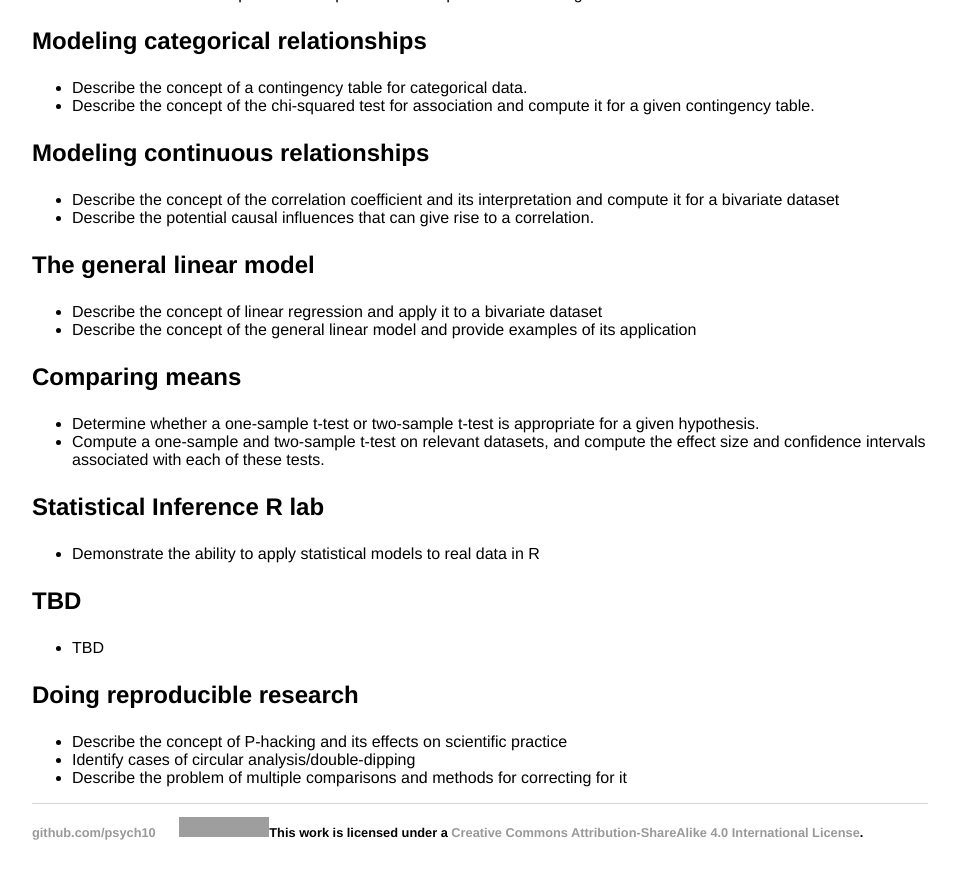
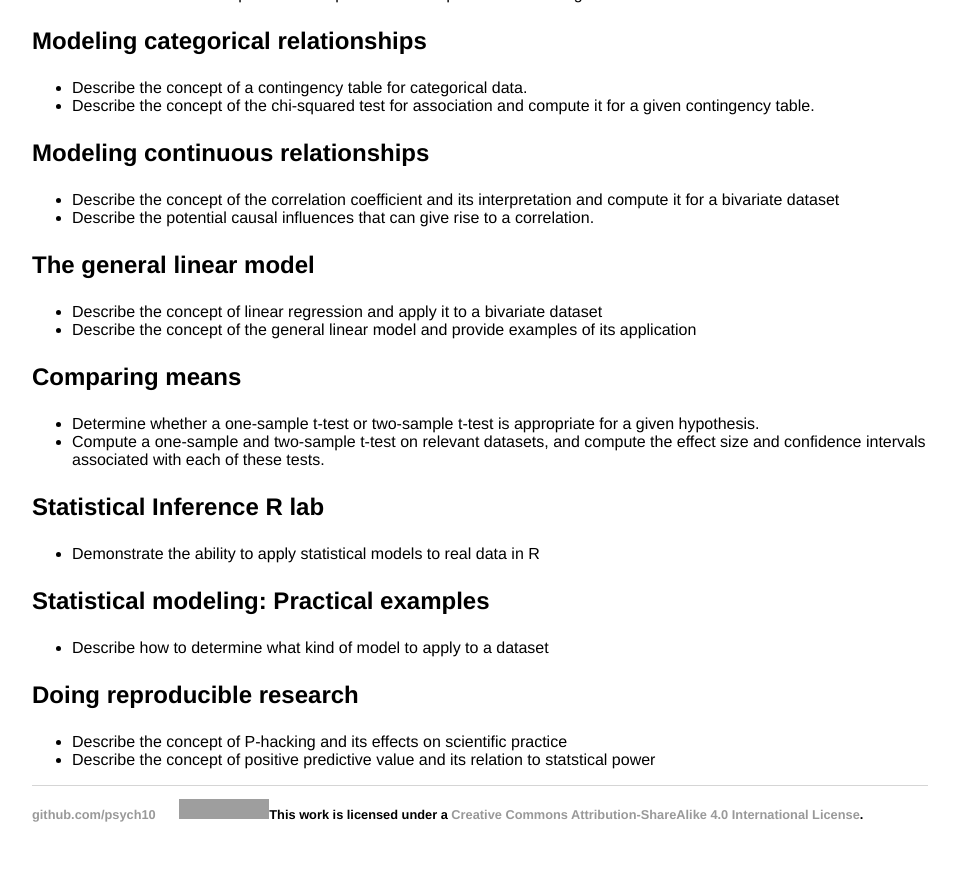
Before and after one commit to stats60/stats60.github.io, a Jekyll site: the page built from objectives/index.md, in a window 1280 px wide and 900 px high, scrolled down 2327 px. Shown: the top 879 px of the window, without its empty margins (160-1116 px from the left). Built offline with Jekyll 4.4.1, drawn with Linux system fonts in a browser that asks for light colours; our own code applies the rules of GitHub Pages for plain Markdown files; grey boxes are pictures that could not be loaded.

Commit message:
autoupdate

```diff
--- a/objectives/index.md
+++ b/objectives/index.md
@@ -104,10 +104,9 @@ Students should be able to do each of the following by the end of this course:
 ### Statistical Inference R lab
 * Demonstrate the ability to apply statistical models to real data in R
 
-### TBD
-* TBD
+### Statistical modeling: Practical examples
+* Describe how to determine what kind of model to apply to a dataset
 
 ### Doing reproducible research
 * Describe the concept of P-hacking and its effects on scientific practice
-* Identify cases of circular analysis/double-dipping
-* Describe the problem of multiple comparisons and methods for correcting for it
+* Describe the concept of positive predictive value and its relation to statstical power
```
Also changed, not shown: full_syllabus/index.md (+4 -4 lines), syllabus/index.md (+3 -3 lines).
